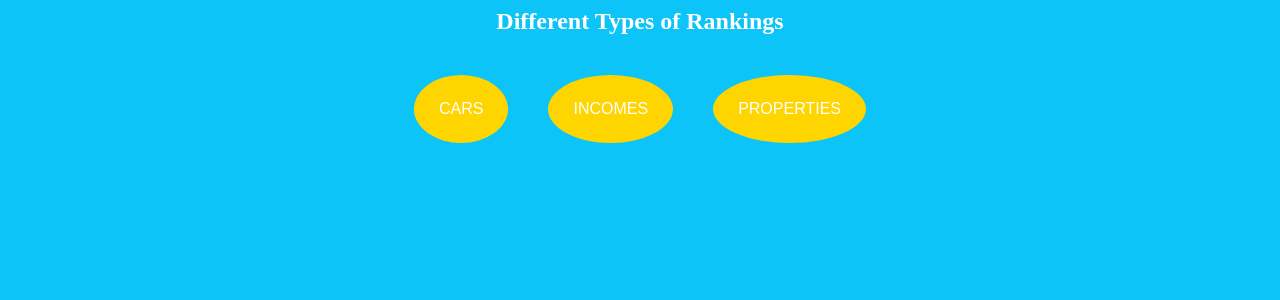
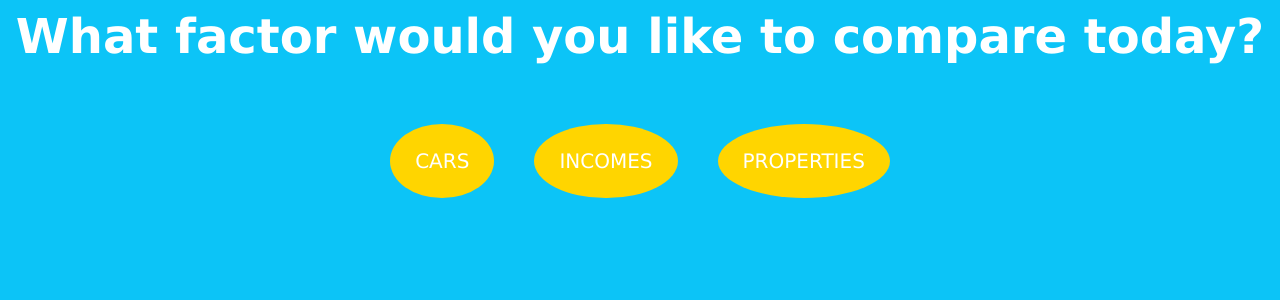
Before and after one commit to yonadaaa/hive_declarator, a Django app: page /rankings/ in a window 1280 px wide. Shown: the top 300 px of the page. Run offline with Django 3.2, Linux system fonts and the light colour scheme.

Commit message:
Improve homepage

```diff
--- a/polls/templates/polls/display_rankings.html
+++ b/polls/templates/polls/display_rankings.html
@@ -14,6 +14,8 @@ padding: 5px 5px;
 text-align: center;
 font-size: 16px;
 cursor: pointer;
+font-family: Verdana, Geneva, Tahoma, sans-serif;
+font-size: 16px;
 margin-bottom: 10px;
 }
 .button:hover {
@@ -40,7 +42,7 @@ table {
 <button class="button"><a href="../">back to rankings</a></button>
 
 {% if graph %}
-<div style="width:600;height:500;background-color:#0cc4f7;">
+<div style="width:600;height:500;">
     {{ graph|safe }}
 </div>
 {% endif %}
--- a/polls/templates/polls/index.html
+++ b/polls/templates/polls/index.html
@@ -12,6 +12,8 @@
     cursor: pointer;
     margin: 20px;
     border-radius: 50%;
+    font-family: Verdana, Geneva, Tahoma, sans-serif;
+    font-size: 20px;
     }
 
     .button:hover {
@@ -36,6 +38,8 @@
     .headings {
         text-align: center;
         color: white;
+        font-size: 48px;
+        font-family: Verdana, Geneva, Tahoma, sans-serif;
     }
 
     body {
@@ -45,7 +49,7 @@
     </head>
     <body>
 
-    <h2 class="headings">Different Types of Rankings</h2>
+    <h2 class="headings">What factor would you like to compare today?</h2>
 
     <div class="button_group">
     {% for ranking in types_of_ranking %}
```
